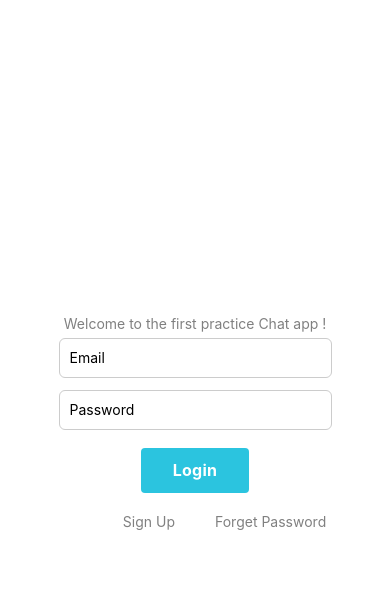
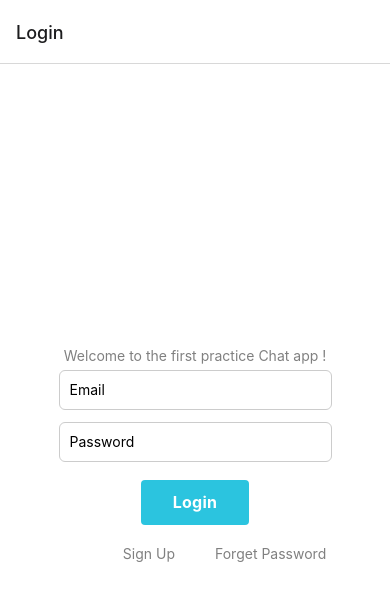
Before and after one commit to Cristian-Nass/practice-chat-react-native, a React Native app: screen / in a window 390 px wide. Shown: the top 600 px of the page. Built offline with nearby package versions, Linux system fonts and the light colour scheme.

Commit message:
Implemented react navigation

```diff
--- a/App.tsx
+++ b/App.tsx
@@ -1,4 +1,16 @@
+import { View, Text } from "react-native";
+import { NavigationContainer } from "@react-navigation/native";
+import { createNativeStackNavigator } from "@react-navigation/native-stack";
 import Login from "./screens/Login";
+
+const Stack = createNativeStackNavigator();
+
 export default function App() {
-  return <Login />;
+  return (
+    <NavigationContainer>
+      <Stack.Navigator>
+        <Stack.Screen name='Login' component={Login} />
+      </Stack.Navigator>
+    </NavigationContainer>
+  );
 }
```
Also changed, not shown: package.json (+6 -2 lines), screens/SignUp.tsx (added, +11 -0 lines), 1 other file (tests, documents, lock files or other folders).
